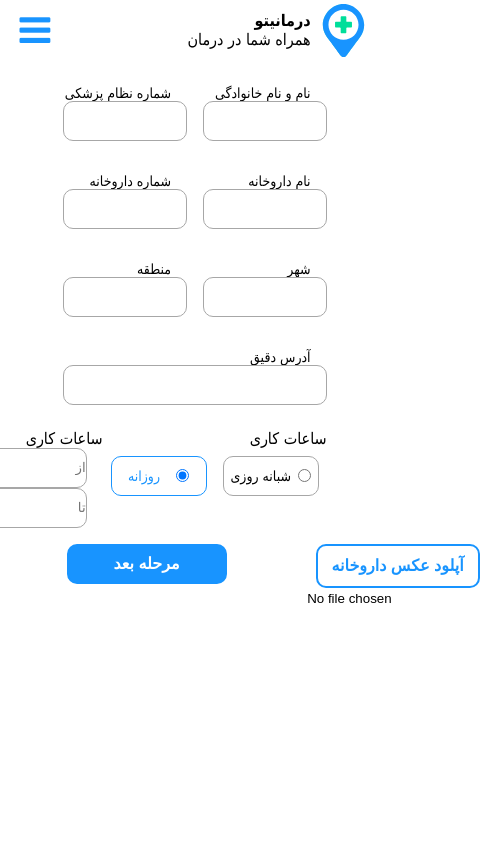
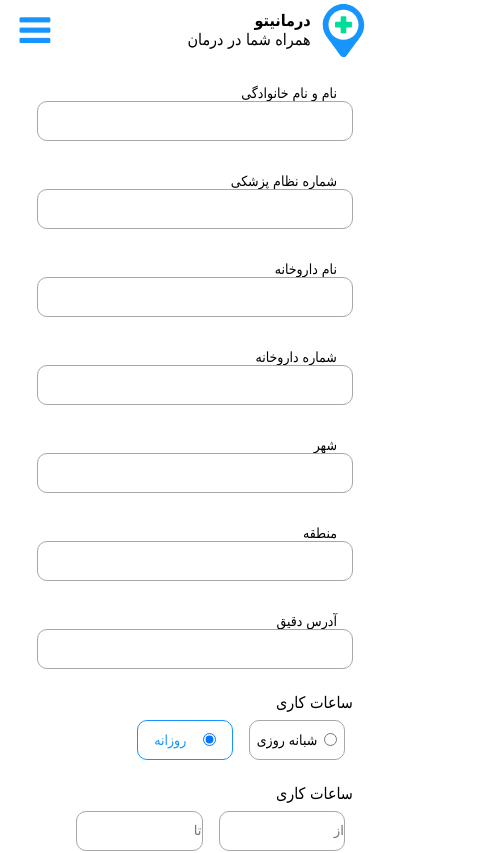
Before and after one commit to kave-me/darmanito-react, a React (Create React App) app: page /RegisterPharmacy in a window 390 px wide. Shown: the top 853 px of the page, 483 px wide, since content can reach past the window. Built offline with nearby package versions, Linux system fonts and the light colour scheme; a small style sheet from the web is missing.

Commit message:
make RegisterPharmacy responsive

```diff
--- a/src/asset/sass/component/forms/_RegisterPharmacy.scss
+++ b/src/asset/sass/component/forms/_RegisterPharmacy.scss
@@ -217,12 +217,11 @@
             display: flex;
             flex-direction: column;
             &__fromInput, &__toInput {
-                width: 200px;
+                width: 120px;
                 height: 2.5rem;
                 margin: 0px 1rem;
                 border-radius: 10px;
                 border: 1px solid rgb(167, 167, 167);
-
             }
             &__fromInput:focus, &__toInput:focus {
                 border: 1px solid $primary-color;
@@ -269,7 +268,6 @@
                 justify-content: center;
                 align-items: center;
                 content: "آپلود عکس داروخانه";
-                // padding: 2.5rem 10rem;
                 width: 10rem;
                 height: 2.5rem;
                 color: $primary-color;
@@ -286,7 +284,6 @@
                 outline: none;
             }
         }
-
     }
 }
 .borderError,
@@ -294,3 +291,43 @@
 {
     border: 1px solid red;
 }
+@media screen and (max-width: 780px) {
+    .RegisterPharmacyFirstFormContainer {
+        &__form {
+            width: 90%;
+            &__fullName,
+            &__medicId,
+            &__placeName,
+            &__placePhone,
+            &__city,
+            &__district,
+            &__fullAddress {
+                width: 100%;
+            }
+            &__timeSection {
+                flex-direction: column;
+
+            }
+            &__workTimeRange {
+                &__fromInput,
+                &__toInput {
+                    width: 40%;
+                    margin: .5rem;
+                }
+            }
+            &__button {
+                // flex-direction: row-reverse;
+                direction: rtl;
+                flex-wrap: wrap;
+                margin: 1rem auto;
+                justify-content: center;
+            }
+            &__nextButton__button {
+                width: 70vw;
+                margin: 1rem auto;
+            }
+        }
+
+    }
+
+}
--- a/src/asset/sass/index.css
+++ b/src/asset/sass/index.css
@@ -2261,7 +2261,7 @@ p {
 }
 
 .RegisterPharmacyFirstFormContainer__form__workTimeRange__fromInput, .RegisterPharmacyFirstFormContainer__form__workTimeRange__toInput {
-  width: 200px;
+  width: 120px;
   height: 2.5rem;
   margin: 0px 1rem;
   border-radius: 10px;
@@ -2367,6 +2367,38 @@ p {
   border: 1px solid red;
 }
 
+@media screen and (max-width: 780px) {
+  .RegisterPharmacyFirstFormContainer__form {
+    width: 90%;
+  }
+  .RegisterPharmacyFirstFormContainer__form__fullName, .RegisterPharmacyFirstFormContainer__form__medicId, .RegisterPharmacyFirstFormContainer__form__placeName, .RegisterPharmacyFirstFormContainer__form__placePhone, .RegisterPharmacyFirstFormContainer__form__city, .RegisterPharmacyFirstFormContainer__form__district, .RegisterPharmacyFirstFormContainer__form__fullAddress {
+    width: 100%;
+  }
+  .RegisterPharmacyFirstFormContainer__form__timeSection {
+    -webkit-box-orient: vertical;
+    -webkit-box-direction: normal;
+        -ms-flex-direction: column;
+            flex-direction: column;
+  }
+  .RegisterPharmacyFirstFormContainer__form__workTimeRange__fromInput, .RegisterPharmacyFirstFormContainer__form__workTimeRange__toInput {
+    width: 40%;
+    margin: .5rem;
+  }
+  .RegisterPharmacyFirstFormContainer__form__button {
+    direction: rtl;
+    -ms-flex-wrap: wrap;
+        flex-wrap: wrap;
+    margin: 1rem auto;
+    -webkit-box-pack: center;
+        -ms-flex-pack: center;
+            justify-content: center;
+  }
+  .RegisterPharmacyFirstFormContainer__form__nextButton__button {
+    width: 70vw;
+    margin: 1rem auto;
+  }
+}
+
 .RegisterPharmacySecondFormContainer {
   display: -webkit-box;
   display: -ms-flexbox;
--- a/src/components/forms/RegisterPharmacy.js
+++ b/src/components/forms/RegisterPharmacy.js
@@ -98,13 +98,13 @@ const RegisterPharmacy = (props) => {
                 </div>
 
                 <div className="RegisterPharmacyFirstFormContainer__form__button">
+                    <div className="RegisterPharmacyFirstFormContainer__form__uploadButton">
+                        <input type="file" className="RegisterPharmacyFirstFormContainer__form__uploadButton__button"
+                        accept="image/*" name='photo' value={props.formik.photo}  onChange={event => props.formik.setFieldValue('photo', URL.createObjectURL(event.currentTarget.files[0]))}/>
+                    </div>
                     <div className="RegisterPharmacyFirstFormContainer__form__nextButton">
                         <button className="RegisterPharmacyFirstFormContainer__form__nextButton__button" onClick={props.nextStep}
                         disabled={props.formik.isValid? true: false}>مرحله بعد</button>
-                    </div>
-                    <div className="RegisterPharmacyFirstFormContainer__form__uploadButton">
-                        <input type="file" className="RegisterPharmacyFirstFormContainer__form__uploadButton__button"
-                        accept="image/*" name='photo' value={props.formik.photo}  onChange={event => props.formik.setFieldValue('photo', URL.createObjectURL(event.currentTarget.files[0]))}/>
                     </div>
                 </div>
             </form>
```
Also changed, not shown: 1 other file (tests, documents, lock files or other folders).
